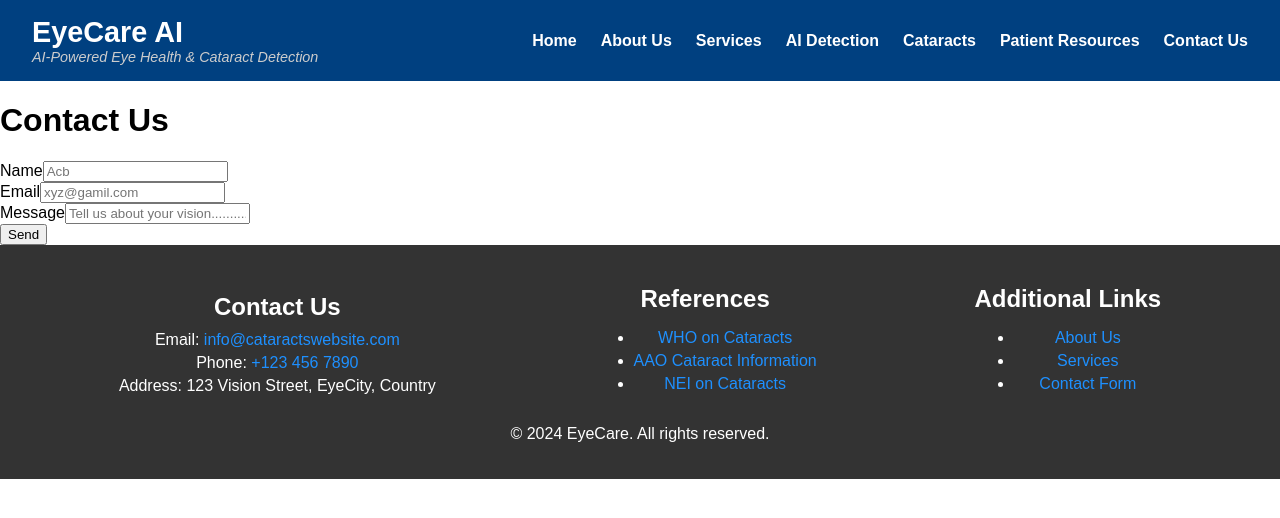
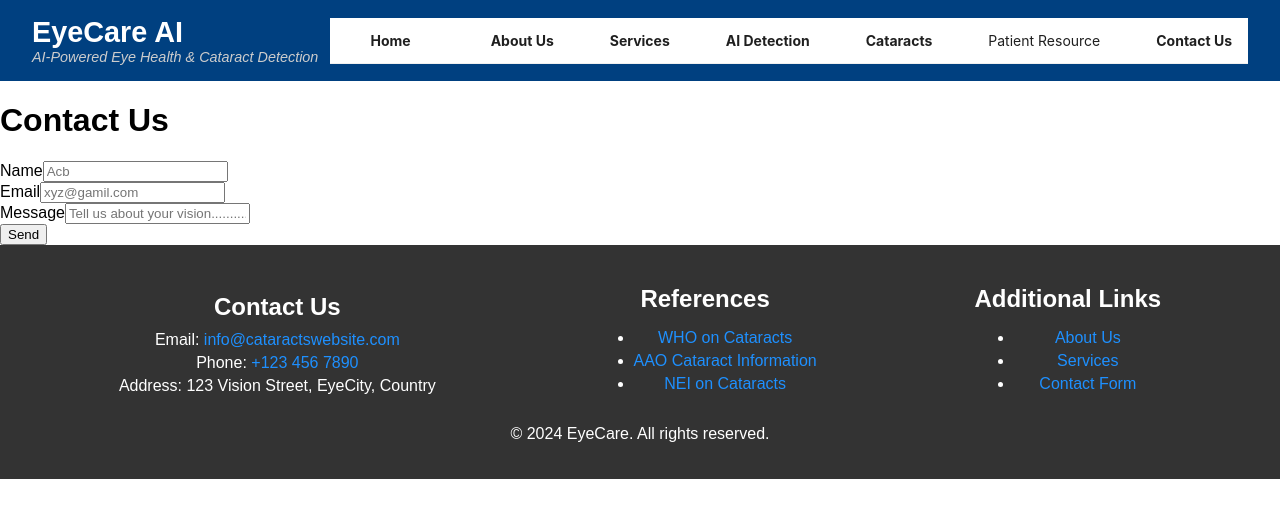
Before and after one commit to raushcoder07/eNetraCare_web, a React (Create React App) app: page /contact in a window 1280 px wide. Shown: the top 518 px of the page. Built offline with nearby package versions, Linux system fonts and the light colour scheme.

Commit message:
add submenu

```diff
--- a/package.json
+++ b/package.json
@@ -3,9 +3,11 @@
   "version": "0.1.0",
   "private": true,
   "dependencies": {
+    "@ant-design/icons": "^5.3.7",
     "@testing-library/jest-dom": "^5.17.0",
     "@testing-library/react": "^13.4.0",
     "@testing-library/user-event": "^13.5.0",
+    "antd": "^5.18.0",
     "react": "^18.3.1",
     "react-dom": "^18.3.1",
     "react-router-dom": "^6.23.1",
--- a/src/App.css
+++ b/src/App.css
@@ -3,7 +3,6 @@
   justify-content: space-between;
   align-items: center;
   padding: 1rem 2rem;
-    /* position: sticky; */
   background-color: #004080;
   color: white;
 }
@@ -12,7 +11,6 @@
   display: flex;
   justify-content: space-between;
   align-items: center;
-    /* position: sticky; */
   width: 100%;
 }
 
@@ -30,11 +28,14 @@
 
 .nav ul {
   list-style: none;
-    /* position: sticky; */
   display: flex;
   gap: 1.5rem;
   margin: 0;
   padding: 0;
+}
+
+.nav li {
+  position: relative;
 }
 
 .nav a {
@@ -45,6 +46,41 @@
 
 .nav a:hover {
   text-decoration: underline;
+}
+
+.submenu {
+  cursor: pointer;
+}
+
+.submenu-items {
+  display: none;
+  position: absolute;
+  background-color: #004080;
+  list-style: none;
+  padding: 0;
+  margin: 0;
+  top: 100%;
+  left: 0;
+  min-width: 200px;
+}
+
+.submenu:hover .submenu-items {
+  display: block;
+}
+
+.submenu-items li {
+  margin: 0;
+}
+
+.submenu-items a {
+  color: white;
+  text-decoration: none;
+  padding: 0.5rem 1rem;
+  display: block;
+}
+
+.submenu-items a:hover {
+  background-color: #00BFFF;
 }
 
 .header-right {
@@ -67,10 +103,6 @@
   cursor: pointer;
   font-size: 1rem;
   border-radius: 5px;
-  }
-
-  .appointment-btn:hover {
-    background-color: #1E90FF;
 }
 
 
--- a/src/Header.jsx
+++ b/src/Header.jsx
@@ -1,6 +1,8 @@
 import React from 'react';
 import './App.css';
-import {Link} from "react-router-dom";
+import { Link } from "react-router-dom";
+import { Menu } from "antd";
+const { SubMenu } = Menu;
 
 const Header = () => {
   return (
@@ -11,18 +13,43 @@ const Header = () => {
           <p className="tagline">AI-Powered Eye Health & Cataract Detection</p>
         </div>
         <nav className="nav">
-          <ul>
-          <li><Link to="/">Home</Link></li>
-            <li><Link to="/about">About Us</Link></li>
-            <li><Link to="/services">Services</Link></li>
-            <li><Link to="/ai-detection">AI Detection</Link></li>
-            <li><Link to="/cataracts">Cataracts</Link></li>
-            <li><Link to="/resources">Patient Resources</Link></li>
-            <li><Link to="/contact">Contact Us</Link></li>
-          </ul>
+          <Menu mode="horizontal">
+            <Menu.Item key="home">
+              <Link to="/">Home</Link>
+            </Menu.Item>
+            <Menu.Item key="about">
+              <Link to="/about">About Us</Link>
+            </Menu.Item>
+            <Menu.Item key="services">
+              <Link to="/services">Services</Link>
+            </Menu.Item>
+            <Menu.Item key="ai-detection">
+              <Link to="/ai-detection">AI Detection</Link>
+            </Menu.Item>
+            <Menu.Item key="cataracts">
+              <Link to="/cataracts">Cataracts</Link>
+            </Menu.Item>
+
+            <SubMenu key="patient-resource" title="Patient Resource">
+              <Menu.Item key="resources">
+                <Link to="/resources">Testimonials</Link>
+              </Menu.Item>
+              <Menu.Item key="resources">
+                <Link to="/resources">Information</Link>
+              </Menu.Item>
+              <Menu.Item key="resources">
+                <Link to="/resources">News</Link>
+              </Menu.Item>
+              <Menu.Item key="resources">
+                <Link to="/resources">Eye Care tips</Link>
+              </Menu.Item>
+            </SubMenu>
+
+            <Menu.Item key="contact">
+              <Link to="/contact">Contact Us</Link>
+            </Menu.Item>
+          </Menu>
         </nav>
-        {/* <div className="header-right">
-        </div> */}
       </div>
     </header>
   );
```
Also changed, not shown: 1 other file (tests, documents, lock files or other folders). Lines whose indentation alone changed are shown as unchanged.
